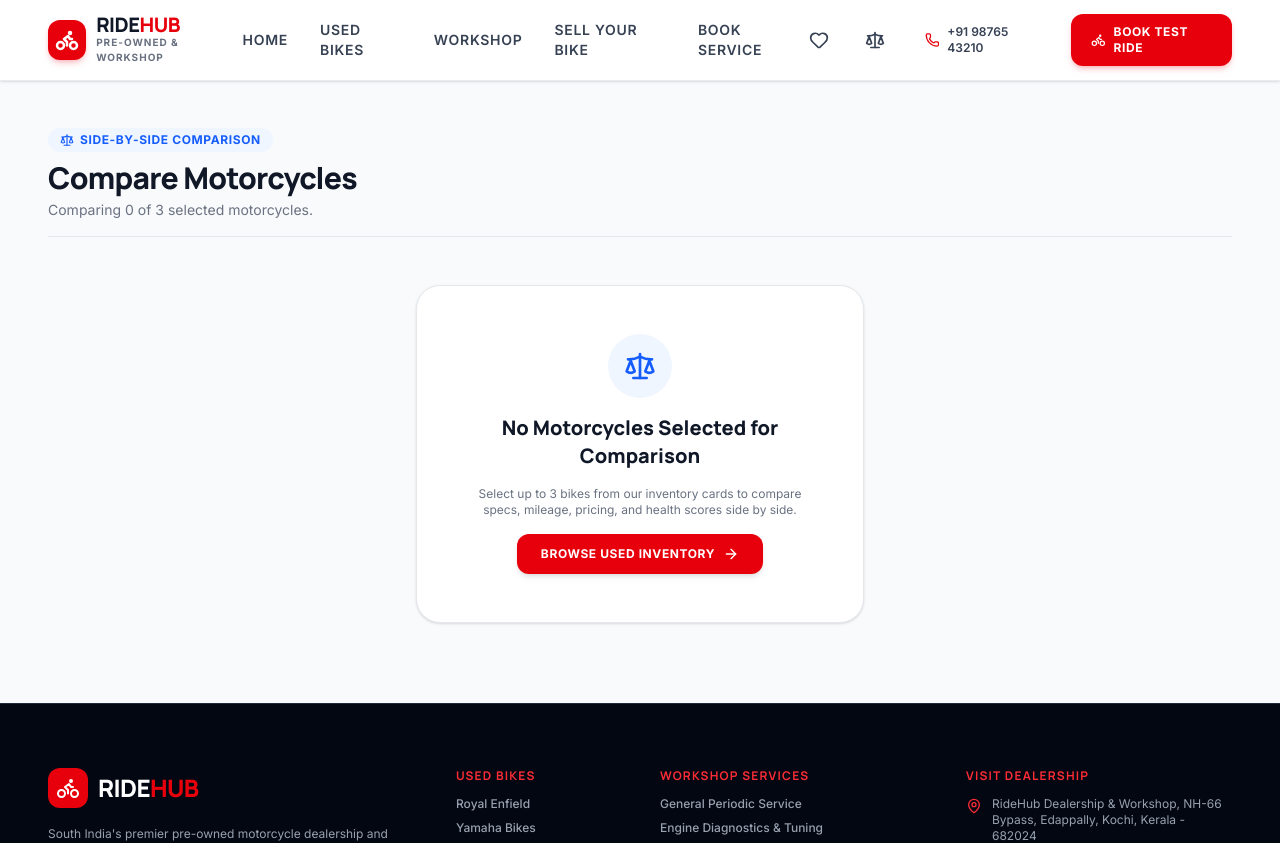
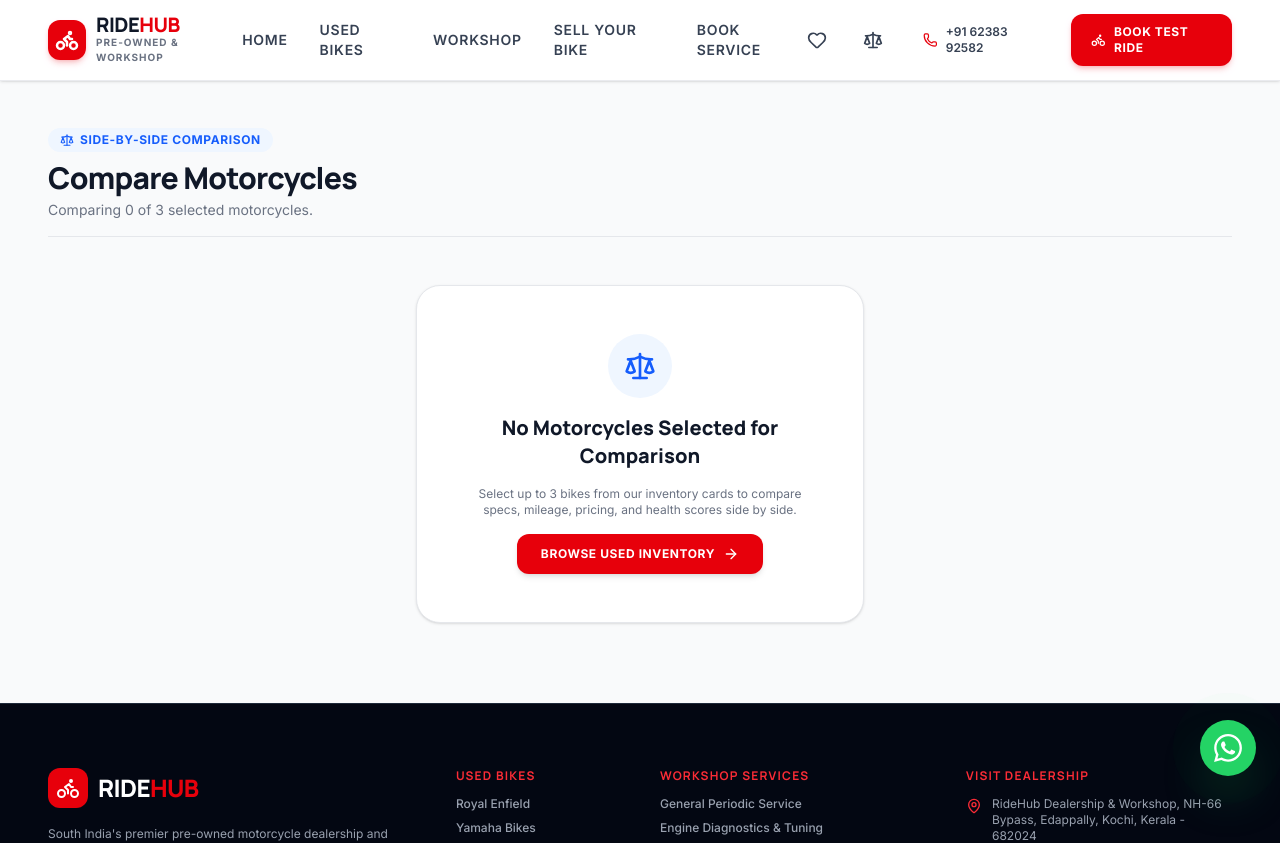
Before and after one commit to akshithjeevan/motorcycle-dealer, a Next.js app: page /compare in a window 1280 px wide. Shown: the top 843 px of the page. Built offline with nearby package versions, Linux system fonts and the light colour scheme.

Commit message:
add floating WhatsApp button with number +91 62383 92582

```diff
--- a/src/app/components/Footer.tsx
+++ b/src/app/components/Footer.tsx
@@ -25,7 +25,7 @@
 
           <div className="flex items-center gap-3 pt-2">
             <a
-              href="https://wa.me/919876543210"
+              href="https://wa.me/916238392582"
               target="_blank"
               rel="noreferrer"
               className="inline-flex items-center gap-2 px-4 py-2 bg-emerald-600 hover:bg-emerald-700 text-white text-xs font-bold rounded-xl transition"
@@ -78,7 +78,7 @@
             </div>
             <div className="flex items-center gap-2.5">
               <Phone className="w-4 h-4 text-red-500 flex-shrink-0" />
-              <span>+91 98765 43210 / +91 98765 43211</span>
+              <span>+91 62383 92582</span>
             </div>
             <div className="flex items-center gap-2.5">
               <Mail className="w-4 h-4 text-red-500 flex-shrink-0" />
--- a/src/app/components/Navbar.tsx
+++ b/src/app/components/Navbar.tsx
@@ -122,7 +122,7 @@
 
           {/* Contact Direct */}
           <a
-            href="tel:+919876543210"
+            href="tel:+916238392582"
             className={`flex items-center gap-2 px-3 py-2 text-xs font-semibold rounded-lg ${
               isScrolled || pathname !== '/'
                 ? 'text-gray-700 hover:bg-gray-100'
@@ -130,7 +130,7 @@
             }`}
           >
             <Phone className="w-4 h-4 text-red-600" />
-            <span>+91 98765 43210</span>
+            <span>+91 62383 92582</span>
           </a>
 
           {/* Book Test Ride Button */}
@@ -230,7 +230,7 @@
               Browse Inventory
             </Link>
             <a
-              href="https://wa.me/919876543210"
+              href="https://wa.me/916238392582"
               target="_blank"
               rel="noreferrer"
               className="w-full flex items-center justify-center gap-2 py-3 bg-emerald-600 text-white font-bold text-xs uppercase tracking-wider rounded-xl active:scale-[0.98] transition"
--- /dev/null
+++ b/src/app/components/WhatsAppButton.tsx
@@ -0,0 +1,45 @@
+'use client';
+
+import React from 'react';
+import { motion } from 'framer-motion';
+
+export default function WhatsAppButton() {
+  const phoneNumber = '916238392582';
+  const message = encodeURIComponent("Hello! I'd like to inquire about your motorcycle services.");
+  const whatsappUrl = `https://wa.me/${phoneNumber}?text=${message}`;
+
+  return (
+    <motion.div
+      initial={{ scale: 0, opacity: 0 }}
+      animate={{ scale: 1, opacity: 1 }}
+      transition={{ duration: 0.4, delay: 0.5 }}
+      className="fixed bottom-6 right-6 z-50 flex items-center group"
+    >
+      {/* Tooltip on hover */}
+      <span className="hidden sm:inline-block mr-3 px-3 py-1.5 bg-gray-900/90 backdrop-blur-md text-white text-xs font-semibold rounded-lg shadow-xl opacity-0 group-hover:opacity-100 transition-opacity duration-300 pointer-events-none whitespace-nowrap border border-gray-800">
+        Chat with us on WhatsApp
+      </span>
+
+      {/* WhatsApp Floating Button */}
+      <a
+        href={whatsappUrl}
+        target="_blank"
+        rel="noopener noreferrer"
+        aria-label="Chat with us on WhatsApp"
+        className="relative flex items-center justify-center w-14 h-14 bg-[#25D366] hover:bg-[#20ba5a] text-white rounded-full shadow-2xl shadow-[#25D366]/40 hover:scale-110 active:scale-95 transition-all duration-300"
+      >
+        {/* Pulse effect rings */}
+        <span className="absolute inset-0 rounded-full bg-[#25D366] opacity-75 animate-ping pointer-events-none" />
+
+        {/* WhatsApp Icon */}
+        <svg
+          className="w-7 h-7 fill-current relative z-10"
+          viewBox="0 0 24 24"
+          xmlns="http://www.w3.org/2000/svg"
+        >
+          <path d="M.057 24l1.687-6.163c-1.041-1.804-1.588-3.849-1.587-5.946.003-6.556 5.338-11.891 11.893-11.891 3.181.001 6.167 1.24 8.413 3.488 2.245 2.248 3.481 5.236 3.48 8.414-.003 6.557-5.338 11.892-11.893 11.892-1.99-.001-3.951-.5-5.688-1.448l-6.305 1.654zm6.597-3.807c1.676.995 3.276 1.591 5.392 1.592 5.448 0 9.886-4.434 9.889-9.885.002-5.462-4.415-9.89-9.881-9.892-5.452 0-9.887 4.434-9.889 9.884-.001 2.225.651 3.891 1.746 5.634l-.999 3.648 3.742-.981zm11.387-5.464c-.074-.124-.272-.198-.57-.347-.297-.149-1.758-.868-2.031-.967-.272-.099-.47-.149-.669.149-.198.297-.768.967-.941 1.165-.173.198-.347.223-.644.074-.297-.149-1.255-.462-2.39-1.475-.883-.788-1.48-1.761-1.653-2.059-.173-.297-.018-.458.13-.606.134-.133.297-.347.446-.521.151-.172.2-.296.3-.495.099-.198.05-.372-.025-.521-.075-.148-.669-1.611-.916-2.206-.242-.579-.487-.501-.669-.51l-.57-.01c-.198 0-.52.074-.792.372s-1.04 1.016-1.04 2.479 1.065 2.876 1.213 3.074c.149.198 2.095 3.2 5.076 4.487.709.306 1.263.489 1.694.626.712.226 1.36.194 1.872.118.571-.085 1.758-.719 2.006-1.413.248-.695.248-1.29.173-1.414z" />
+        </svg>
+      </a>
+    </motion.div>
+  );
+}
--- a/src/app/layout.tsx
+++ b/src/app/layout.tsx
@@ -33,6 +33,8 @@
   },
 };
 
+import WhatsAppButton from "@/app/components/WhatsAppButton";
+
 export default function RootLayout({
   children,
 }: Readonly<{
@@ -44,7 +46,10 @@
       className={`${inter.variable} ${manrope.variable} ${dmSans.variable} h-full antialiased scroll-smooth`}
     >
       <body className="min-h-full flex flex-col bg-white text-text-primary">
-        <BikeProvider>{children}</BikeProvider>
+        <BikeProvider>
+          {children}
+          <WhatsAppButton />
+        </BikeProvider>
       </body>
     </html>
   );
```
